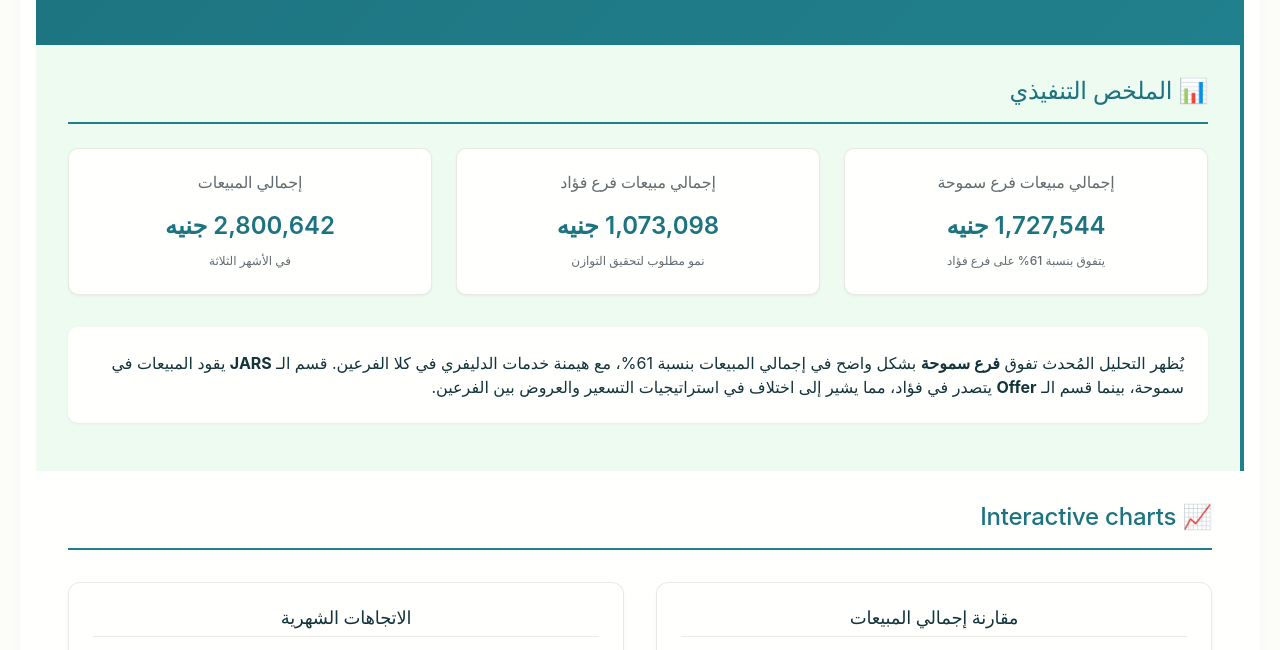
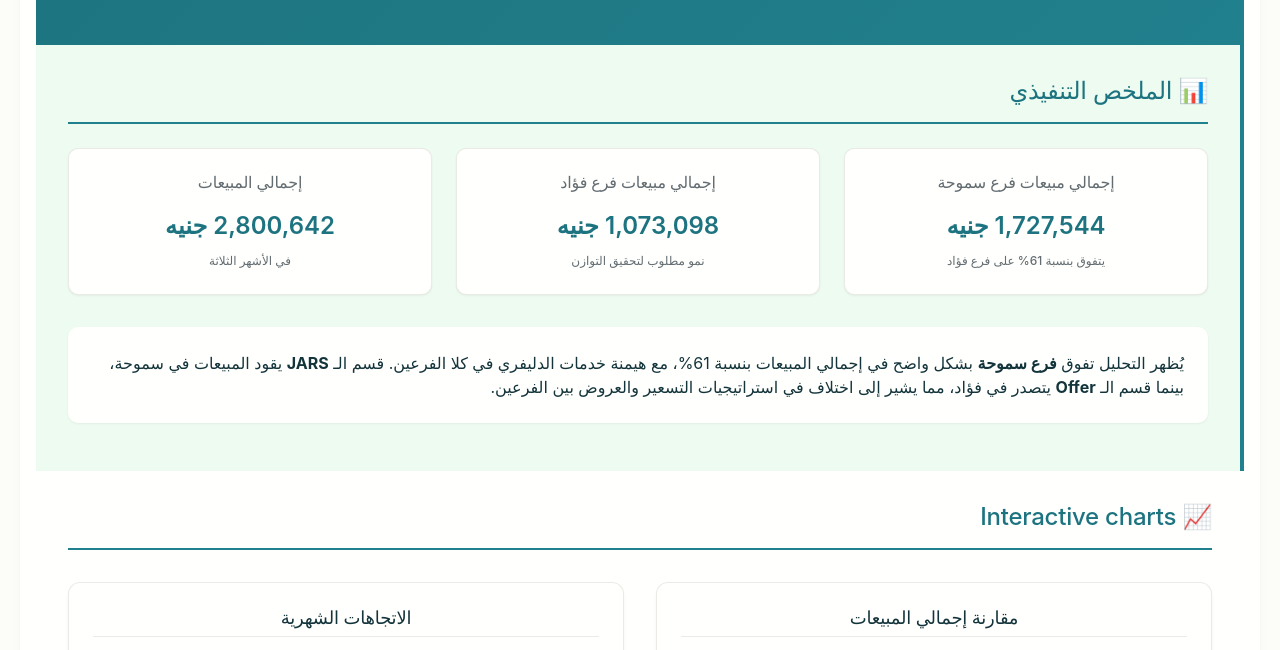
Before and after one commit to Nutopia-F-B/sales-analysis, a plain HTML site: page index.html in a window 1280 px wide. Shown: the part 123-773 px from the top of the page. Drawn offline with nearby package versions, Linux system fonts and the light colour scheme; a web font is replaced by a local one.

Commit message:
Update index.html

```diff
--- a/index.html
+++ b/index.html
@@ -34,7 +34,7 @@
                 </div>
             </div>
             <p class="summary-insight">
-                يُظهر التحليل المُحدث تفوق <strong>فرع سموحة</strong> بشكل واضح في إجمالي المبيعات بنسبة 61%، مع هيمنة خدمات الدليفري في كلا الفرعين. قسم الـ <strong>JARS</strong> يقود المبيعات في سموحة، بينما قسم الـ <strong>Offer</strong> يتصدر في فؤاد، مما يشير إلى اختلاف في استراتيجيات التسعير والعروض بين الفرعين.
+                يُظهر التحليل تفوق <strong>فرع سموحة</strong> بشكل واضح في إجمالي المبيعات بنسبة 61%، مع هيمنة خدمات الدليفري في كلا الفرعين. قسم الـ <strong>JARS</strong> يقود المبيعات في سموحة، بينما قسم الـ <strong>Offer</strong> يتصدر في فؤاد، مما يشير إلى اختلاف في استراتيجيات التسعير والعروض بين الفرعين.
             </p>
         </section>
 
```
